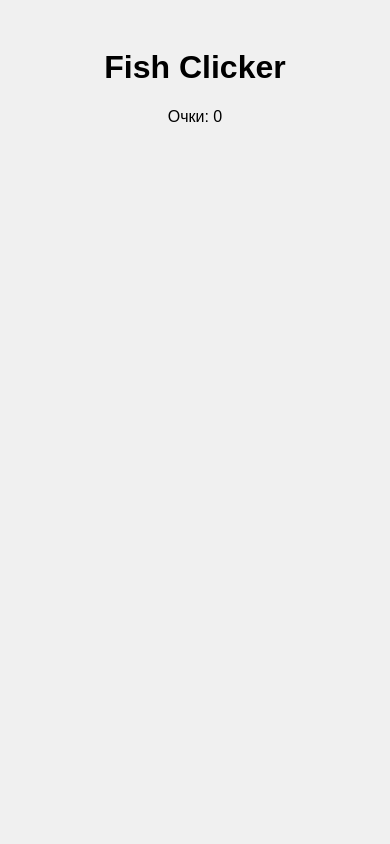
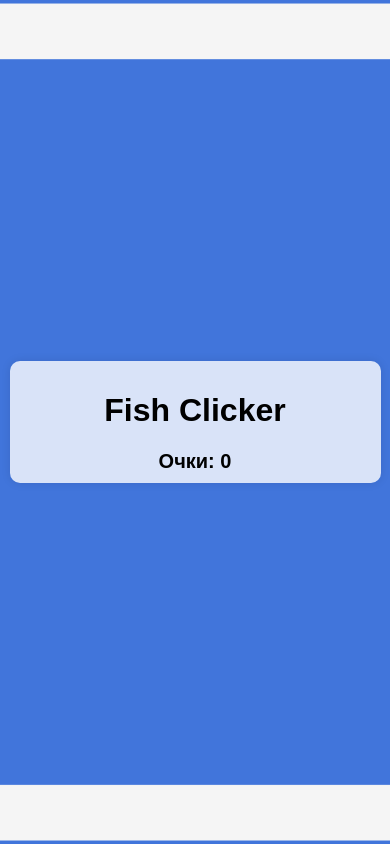
Before and after one commit to SheptikinDima/-bot_for_telegram, a plain HTML site: page index.html in a window 390 px wide. Drawn offline with Linux system fonts and the light colour scheme.

Commit message:
images+ index.html

```diff
--- a/index.html
+++ b/index.html
@@ -9,9 +9,23 @@
             font-family: Arial, sans-serif;
             text-align: center;
             background-color: #f0f0f0;
+            background-image: url('https://github.com/SheptikinDima/-bot_for_telegram/blob/main/images/Phone.png'); /* URL вашего фона */
+            background-size: cover;
+            background-position: center;
+            height: 100vh;
+            display: flex;
+            flex-direction: column;
+            justify-content: center;
+            align-items: center;
+            margin: 0;
         }
         .container {
             padding: 20px;
+            background: rgba(255, 255, 255, 0.8);
+            border-radius: 10px;
+            max-width: 90%;
+            width: 400px;
+            box-shadow: 0 0 10px rgba(0, 0, 0, 0.1);
         }
         .loading {
             display: none;
@@ -20,9 +34,22 @@
             display: none;
             margin-top: 20px;
             cursor: pointer;
+            max-width: 100%;
+            height: auto;
         }
         #score {
             margin-top: 20px;
+            font-size: 24px;
+            font-weight: bold;
+        }
+        @media (max-width: 600px) {
+            .container {
+                padding: 10px;
+                width: 90%;
+            }
+            #score {
+                font-size: 20px;
+            }
         }
     </style>
 </head>
@@ -30,7 +57,7 @@
     <div class="container">
         <h1>Fish Clicker</h1>
         <div class="loading" id="loading">Загрузка...</div>
-        <img src="https://example.com/fish.png" alt="Fish" class="fish" id="fish">
+        <img src="https://github.com/SheptikinDima/-bot_for_telegram/blob/main/images/fish.png" alt="Fish" class="fish" id="fish"> <!-- URL вашего изображения рыбки -->
         <div id="score">Очки: 0</div>
     </div>
 
```
